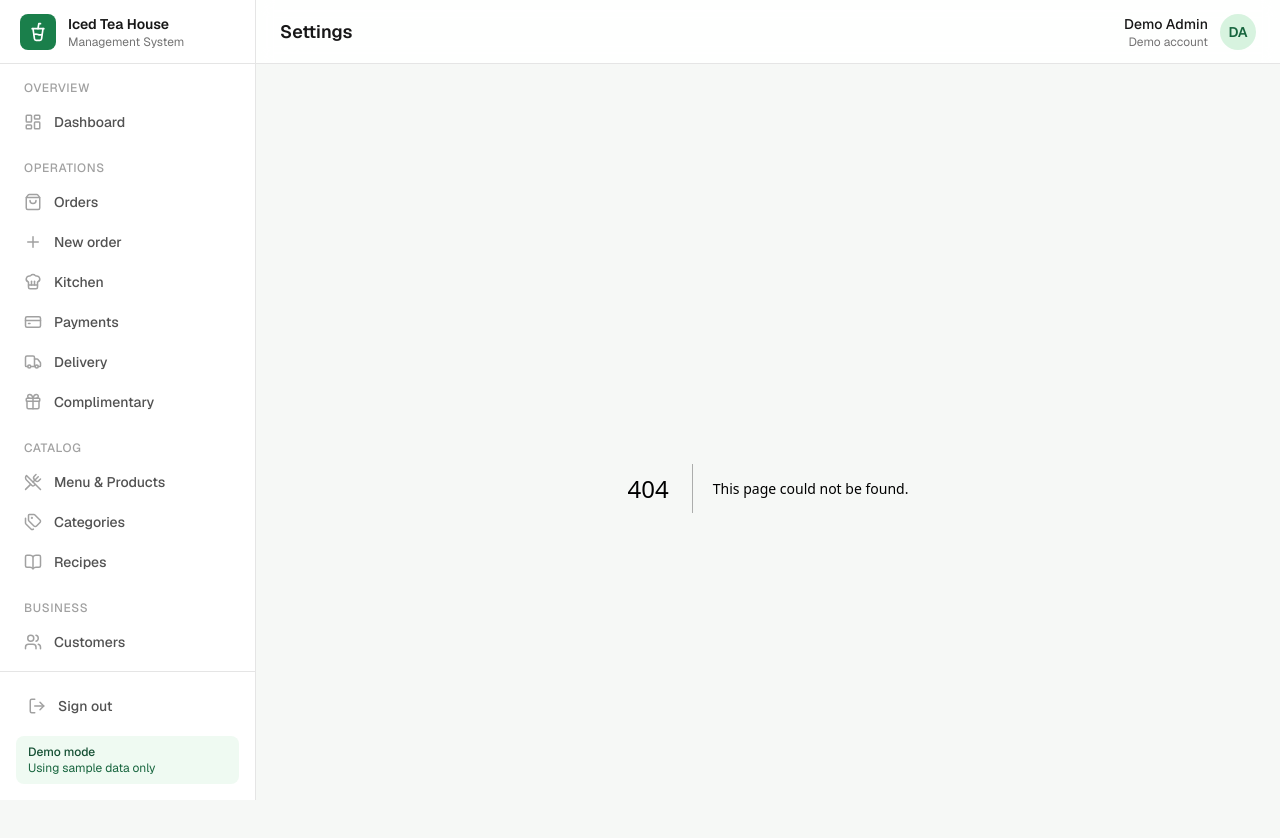
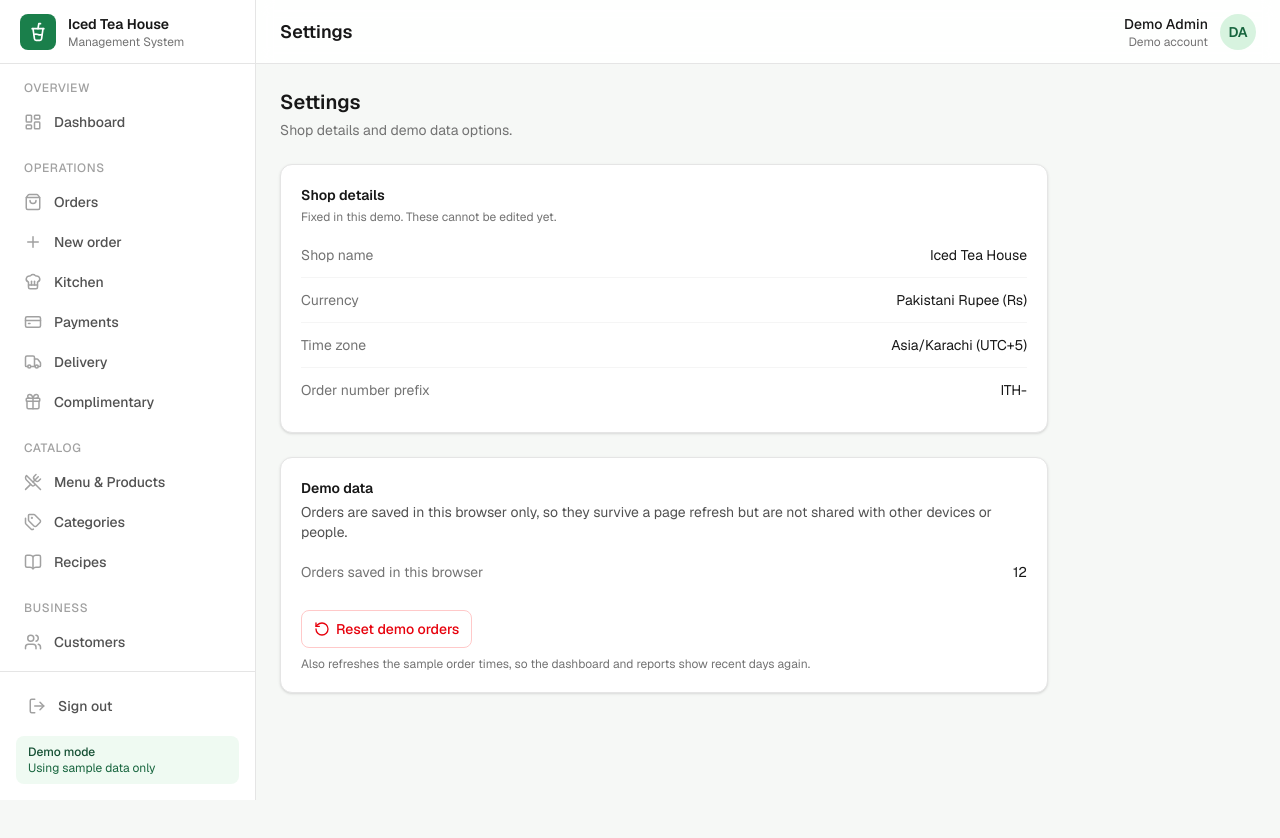
Before and after one commit to CoDEMINDS02/Iced-Tea-House, a Next.js app: page /settings in a window 1280 px wide. Before the commit this address had no page. Shown: the top 838 px of the page. After the commit the page ends 800 px from the top, so only its background shows below. Built offline with nearby package versions, Linux system fonts and the light colour scheme.

Commit message:
Add settings page with demo data reset

```diff
--- /dev/null
+++ b/src/app/settings/page.tsx
@@ -0,0 +1,16 @@
+import { SettingsBoard } from "@/components/settings/settings-board";
+
+export default function SettingsPage() {
+  return (
+    <div className="mx-auto max-w-7xl">
+      <div className="mb-6">
+        <h2 className="text-xl font-semibold text-neutral-900">Settings</h2>
+        <p className="mt-1 text-sm text-neutral-500">
+          Shop details and demo data options.
+        </p>
+      </div>
+
+      <SettingsBoard />
+    </div>
+  );
+}
--- /dev/null
+++ b/src/components/settings/settings-board.tsx
@@ -0,0 +1,115 @@
+"use client";
+
+import { useState } from "react";
+import { RotateCcw } from "lucide-react";
+
+import { useOrders } from "@/components/orders/orders-provider";
+
+function InfoRow({
+  label,
+  children,
+}: {
+  label: string;
+  children: React.ReactNode;
+}) {
+  return (
+    <div className="flex items-start justify-between gap-4 py-3 text-sm">
+      <dt className="text-neutral-500">{label}</dt>
+      <dd className="text-right text-neutral-900">{children}</dd>
+    </div>
+  );
+}
+
+export function SettingsBoard() {
+  const { orders, resetDemoData } = useOrders();
+  const [confirming, setConfirming] = useState(false);
+  const [justReset, setJustReset] = useState(false);
+
+  function handleReset() {
+    resetDemoData();
+    setConfirming(false);
+    setJustReset(true);
+  }
+
+  return (
+    <div className="grid max-w-3xl gap-6">
+      <section className="rounded-xl border border-neutral-200 bg-white p-5 shadow-sm">
+        <h3 className="text-sm font-semibold text-neutral-900">Shop details</h3>
+        <p className="mt-1 text-xs text-neutral-500">
+          Fixed in this demo. These cannot be edited yet.
+        </p>
+        <dl className="mt-2 divide-y divide-neutral-100">
+          <InfoRow label="Shop name">Iced Tea House</InfoRow>
+          <InfoRow label="Currency">Pakistani Rupee (Rs)</InfoRow>
+          <InfoRow label="Time zone">Asia/Karachi (UTC+5)</InfoRow>
+          <InfoRow label="Order number prefix">ITH-</InfoRow>
+        </dl>
+      </section>
+
+      <section className="rounded-xl border border-neutral-200 bg-white p-5 shadow-sm">
+        <h3 className="text-sm font-semibold text-neutral-900">Demo data</h3>
+        <p className="mt-1 text-sm text-neutral-600">
+          Orders are saved in this browser only, so they survive a page refresh
+          but are not shared with other devices or people.
+        </p>
+
+        <dl className="mt-2 divide-y divide-neutral-100">
+          <InfoRow label="Orders saved in this browser">{orders.length}</InfoRow>
+        </dl>
+
+        {confirming ? (
+          <div className="mt-4 rounded-lg border border-red-200 bg-red-50 p-4">
+            <p className="text-sm text-neutral-800">
+              Reset all orders to the original demo data? Any orders you
+              created and any status changes will be lost. Only orders are
+              reset.
+            </p>
+            <div className="mt-3 flex flex-wrap gap-2">
+              <button
+                type="button"
+                onClick={handleReset}
+                className="rounded-lg bg-red-600 px-3 py-2 text-sm font-medium text-white transition-colors hover:bg-red-700"
+              >
+                Yes, reset orders
+              </button>
+              <button
+                type="button"
+                onClick={() => setConfirming(false)}
+                className="rounded-lg border border-neutral-200 bg-white px-3 py-2 text-sm font-medium text-neutral-700 transition-colors hover:bg-neutral-50"
+              >
+                Keep my orders
+              </button>
+            </div>
+          </div>
+        ) : (
+          <div className="mt-4">
+            <button
+              type="button"
+              onClick={() => {
+                setJustReset(false);
+                setConfirming(true);
+              }}
+              className="inline-flex items-center gap-1.5 rounded-lg border border-red-200 bg-white px-3 py-2 text-sm font-medium text-red-600 transition-colors hover:bg-red-50"
+            >
+              <RotateCcw className="h-4 w-4" aria-hidden="true" />
+              Reset demo orders
+            </button>
+            <p className="mt-2 text-xs text-neutral-500">
+              Also refreshes the sample order times, so the dashboard and
+              reports show recent days again.
+            </p>
+          </div>
+        )}
+
+        {justReset ? (
+          <p
+            role="status"
+            className="mt-3 rounded-lg bg-brand-50 px-3 py-2 text-sm text-brand-800"
+          >
+            Demo orders restored.
+          </p>
+        ) : null}
+      </section>
+    </div>
+  );
+}
```
